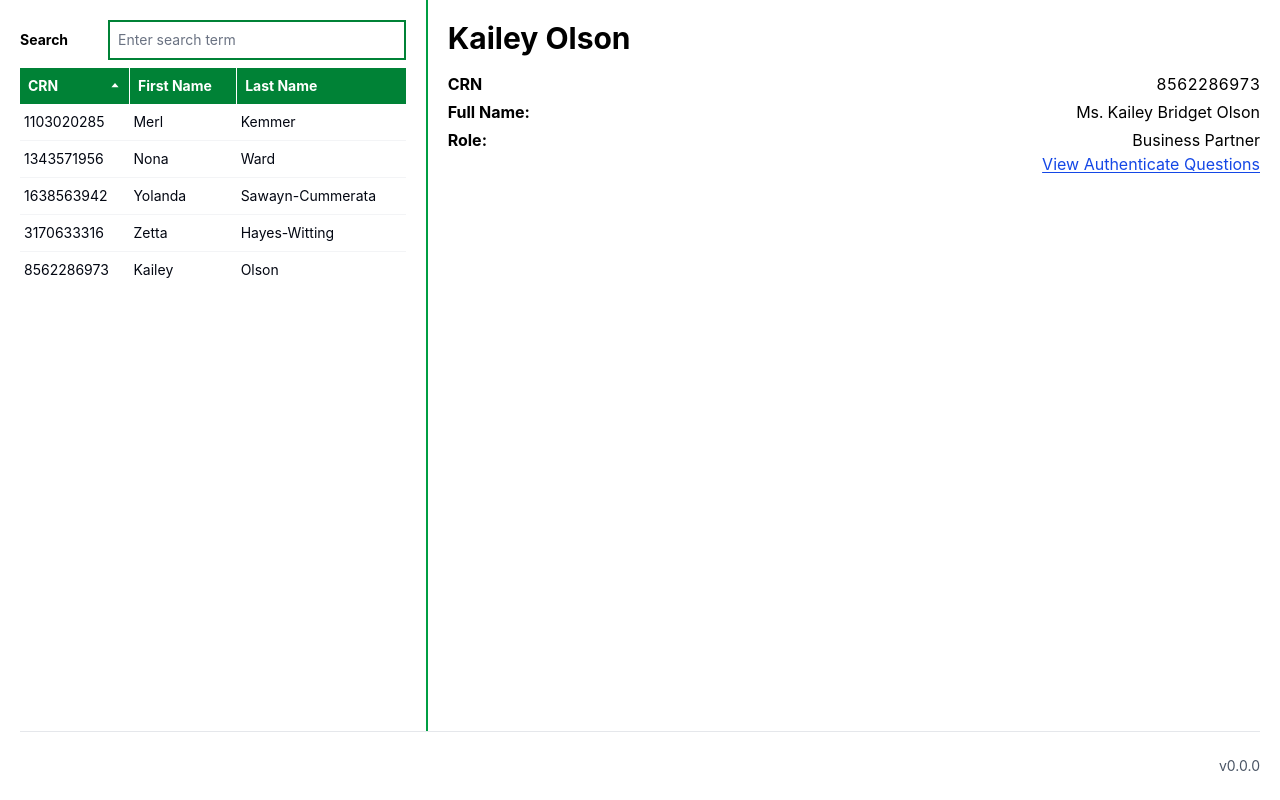
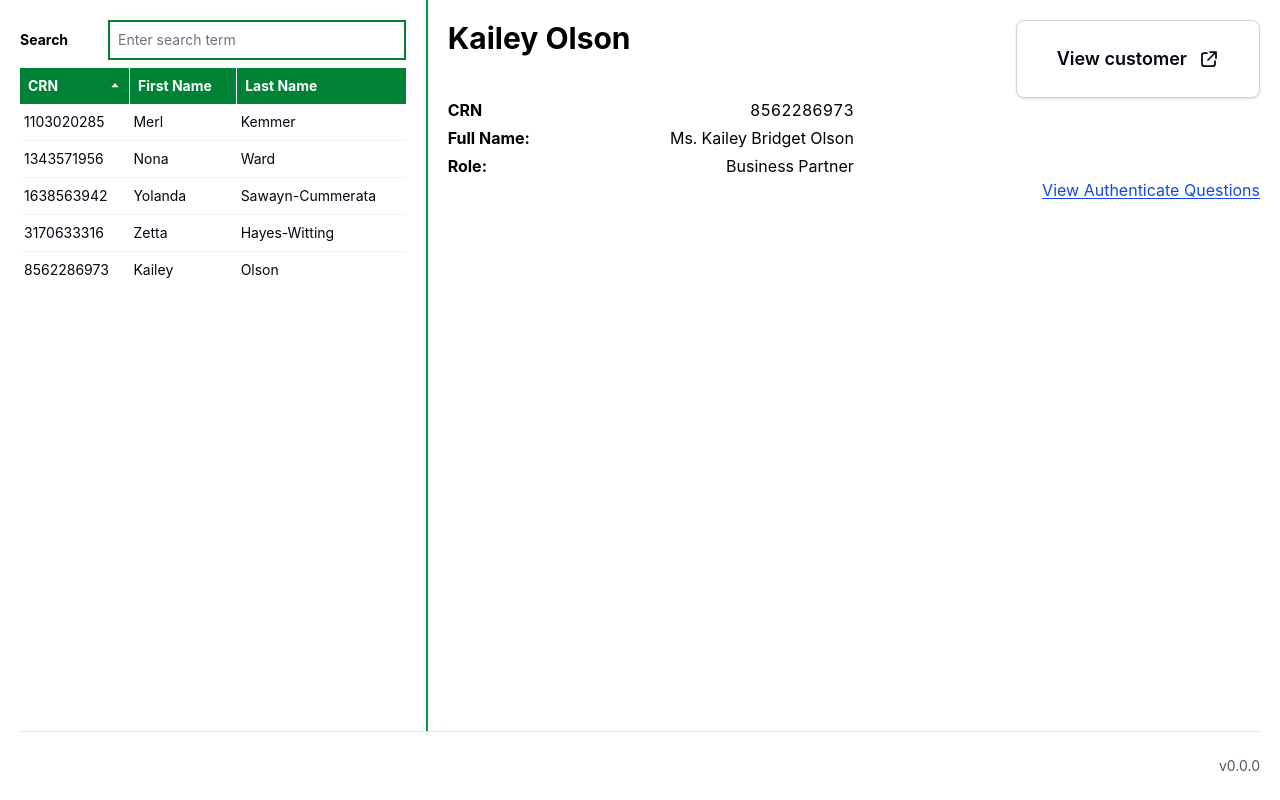
Before and after one commit to DEFRA/fcp-cv-frontend, a Next.js app: page /linked-contacts in a window 1280 px wide. Built offline with nearby package versions, Linux system fonts and the light colour scheme.

Commit message:
Add button component (#13)

```diff
--- /dev/null
+++ b/app/_components/button/Button.jsx
@@ -0,0 +1,53 @@
+'use client'
+
+import { cn } from '@/lib/utils'
+import Link from 'next/link'
+
+function ExternalLinkIcon({ className }) {
+  return (
+    <svg
+      viewBox="0 0 20 20"
+      aria-hidden="true"
+      focusable="false"
+      className={cn('h-5 w-5', className)}
+    >
+      <path
+        d="M11 3h6v6m0-6L9 11"
+        fill="none"
+        stroke="currentColor"
+        strokeWidth="1.75"
+        strokeLinecap="round"
+        strokeLinejoin="round"
+      />
+      <path
+        d="M8 4H5a2 2 0 0 0-2 2v9a2 2 0 0 0 2 2h9a2 2 0 0 0 2-2v-3"
+        fill="none"
+        stroke="currentColor"
+        strokeWidth="1.75"
+        strokeLinecap="round"
+        strokeLinejoin="round"
+      />
+    </svg>
+  )
+}
+
+export function Button({ children, href }) {
+  const styles = cn(
+    'inline-flex items-center justify-center gap-3 rounded-lg border border-gray-300 bg-white px-10 py-6 text-lg font-semibold text-gray-950 shadow-sm transition-colors',
+    'hover:bg-gray-50 active:bg-gray-100',
+    'focus:outline-none focus-visible:ring-2 focus-visible:ring-green-700 focus-visible:ring-offset-2',
+    'disabled:cursor-not-allowed disabled:opacity-60'
+  )
+
+  return (
+    <Link
+      href={href}
+      className={styles}
+      target="_blank"
+      rel="noreferrer noopener"
+    >
+      <span>{children}</span>
+      <ExternalLinkIcon className="shrink-0" />
+    </Link>
+  )
+}
--- a/app/linked-contacts/page.jsx
+++ b/app/linked-contacts/page.jsx
@@ -1,5 +1,6 @@
 'use client'
 
+import { Button } from '@/components/button/Button'
 import { KeyValueList } from '@/components/key-value-list/KeyValueList'
 import AppLink from '@/components/link/AppLink'
 import {
@@ -40,7 +41,13 @@ export default function LinkedContactsPage() {
         <Table data={data} columns={columns} onRowClick={handleRowClick} />
       </LeftSection>
       <RightSection srTitle="Selected contact">
-        <KeyValueList title="Kailey Olson" items={items} />
+        <div className="flex items-start justify-between gap-6">
+          <h2 className="text-3xl font-bold">Kailey Olson</h2>
+          <Button href="/customer">View customer</Button>
+        </div>
+        <div className="w-1/2">
+          <KeyValueList items={items} />
+        </div>
         {/* <div>Selected Contact</div> */}
         <div className="flex justify-end">
           <AppLink
```
Also changed, not shown: 2 other files (tests, documents, lock files or other folders).
